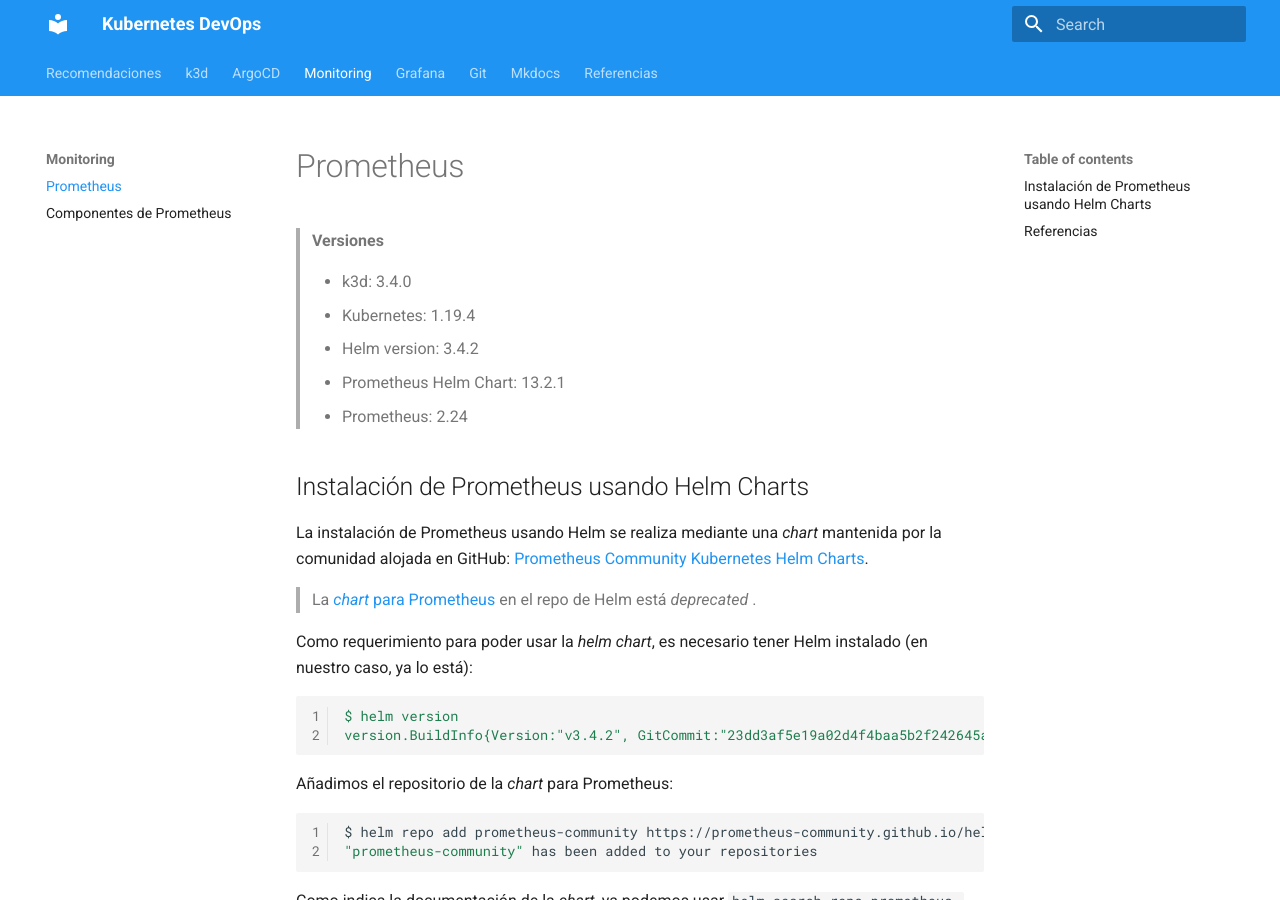
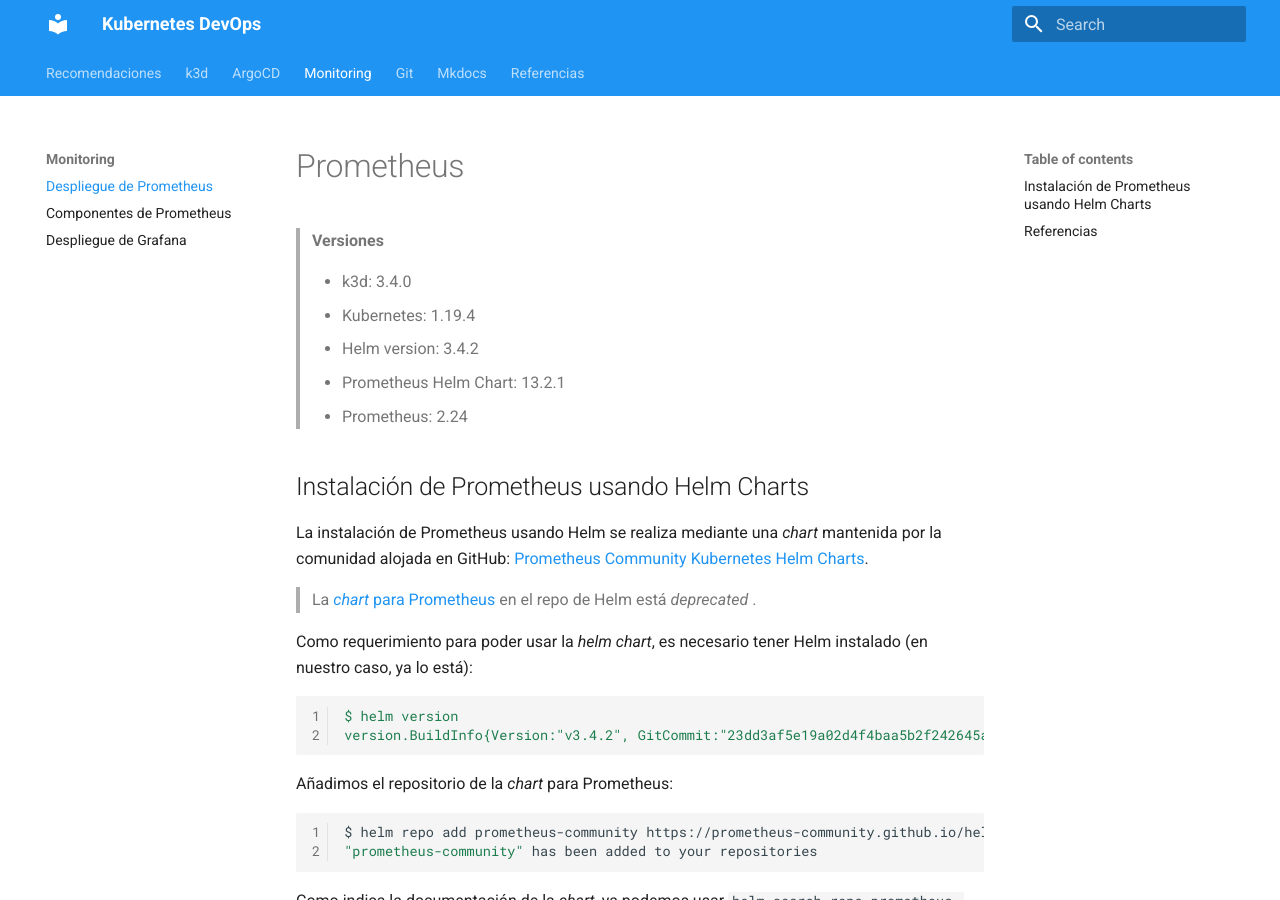
Before and after one commit to onthedock/k8s-devops, an MkDocs documentation site: the page built from docs/monitoring/prometheus.md, in a window 1280 px wide and 900 px high. Built offline with MkDocs 1.6.1 and Material for MkDocs 9.7.7, drawn with Linux system fonts in a browser that asks for light colours.

Commit message:
Grafana forma parte de la monitorización

```diff
--- a/mkdocs.yml
+++ b/mkdocs.yml
@@ -8,10 +8,9 @@ nav:
       Despliegue:                   argocd/argocd.md
       Acceso a la consola:          argocd/acceso-consola.md
   - Monitoring:
-      Prometheus:                   monitoring/prometheus.md
+      Despliegue de Prometheus:     monitoring/prometheus.md
       Componentes de Prometheus:    monitoring/prometheus-componentes.md
-  - Grafana:
-      Grafana:                      monitoring/grafana.md
+      Despliegue de Grafana:        monitoring/grafana.md
   - Git:
       Deshacer último commit local: git/deshacer-ultimo-commit-local.md
   - Mkdocs:                         mkdocs/basic-setup.md
```
